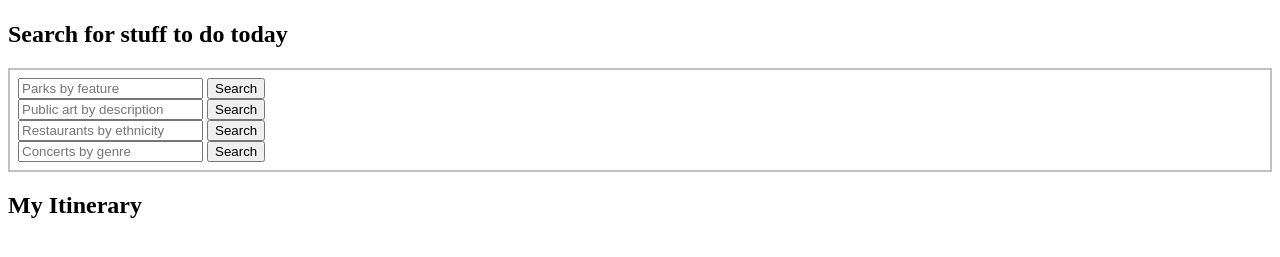
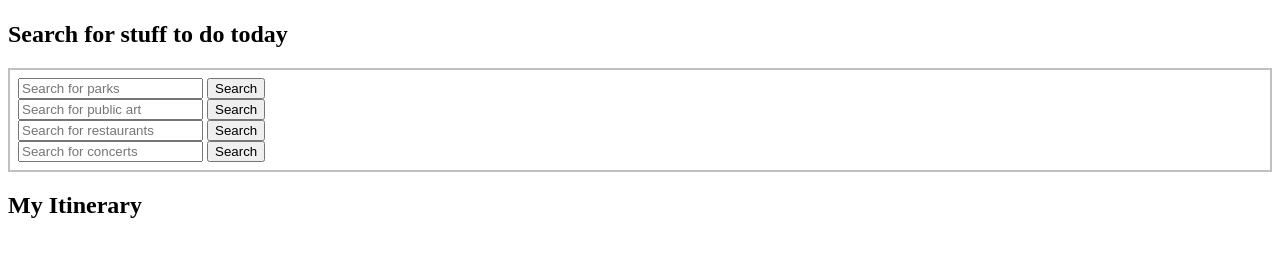
Before and after one commit to nss-day-cohort-38/welcome-to-nashville-merry-ravens, a plain HTML site: page src/index.html in a window 1280 px wide. Shown: the part 59-316 px from the top of the page. Drawn offline with Linux system fonts and the light colour scheme.

Commit message:
updated index

```diff
--- a/src/index.html
+++ b/src/index.html
@@ -11,23 +11,19 @@
     <h1>Welcome To Nashville</h1>
     <h2>Search for stuff to do today</h2>
     <div id="searchContainer">
-        <input type="text" id="search-parks" placeholder="Parks by feature" />
+        <input type="text" id="search-parks" placeholder="Search for parks" />
         <button class="searchBtn" id="search-parks-btn">Search</button>
         <div>
-        <input type="text" id="search-art" placeholder="Public art by description" />
+        <input type="text" id="search-art" placeholder="Search for public art" />
         <button class="searchBtn" id="search-art-btn">Search</button>
         </div>
-        <input type="text" id="search-restaurants" placeholder="Restaurants by ethnicity" />
+        <input type="text" id="search-restaurants" placeholder="Search for restaurants" />
         <button class="searchBtn" id="search-restaurants-btn">Search</button>
         <div>
-        <input type="text" id="search-concerts" placeholder="Concerts by genre" />
+        <input type="text" id="search-concerts" placeholder="Search for concerts" />
         <button class="searchBtn" id="search-concerts-btn">Search</button>
         </div>
     </div>
-
-    <article id="resultsContainer">
-
-    </article>
     <div id="itineraryContainer">
         <h2>My Itinerary</h2>
         <article id=parksItineraryContainer></article>
@@ -35,6 +31,10 @@
         <article id=restaurantsItineraryContainer></article>
         <article id=concertsItineraryContainer></article>
     </div>
+
+    <article id="resultsContainer">
+
+    </article>
 
     <script src="scripts/apiManager/api-keys.js"></script>
     <script src="scripts/apiManager/art-api-manager.js"></script>
```
